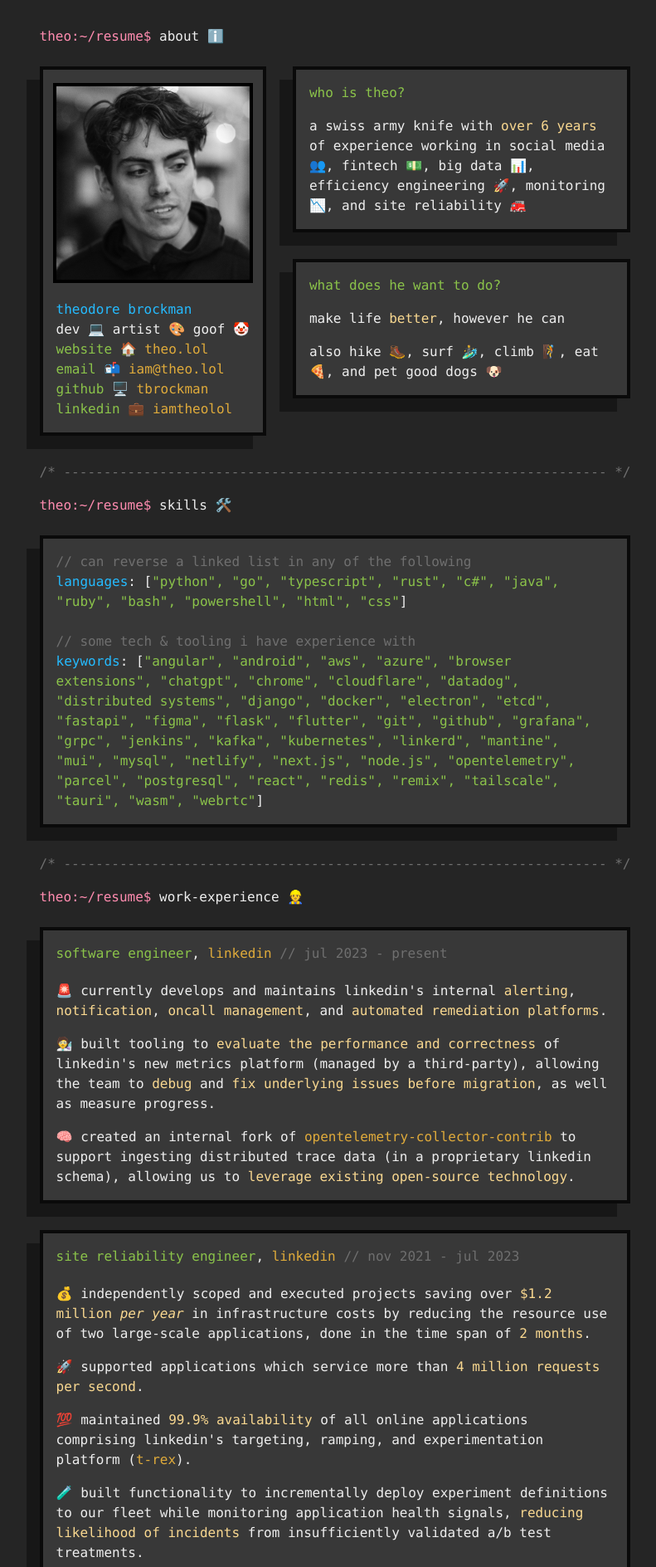
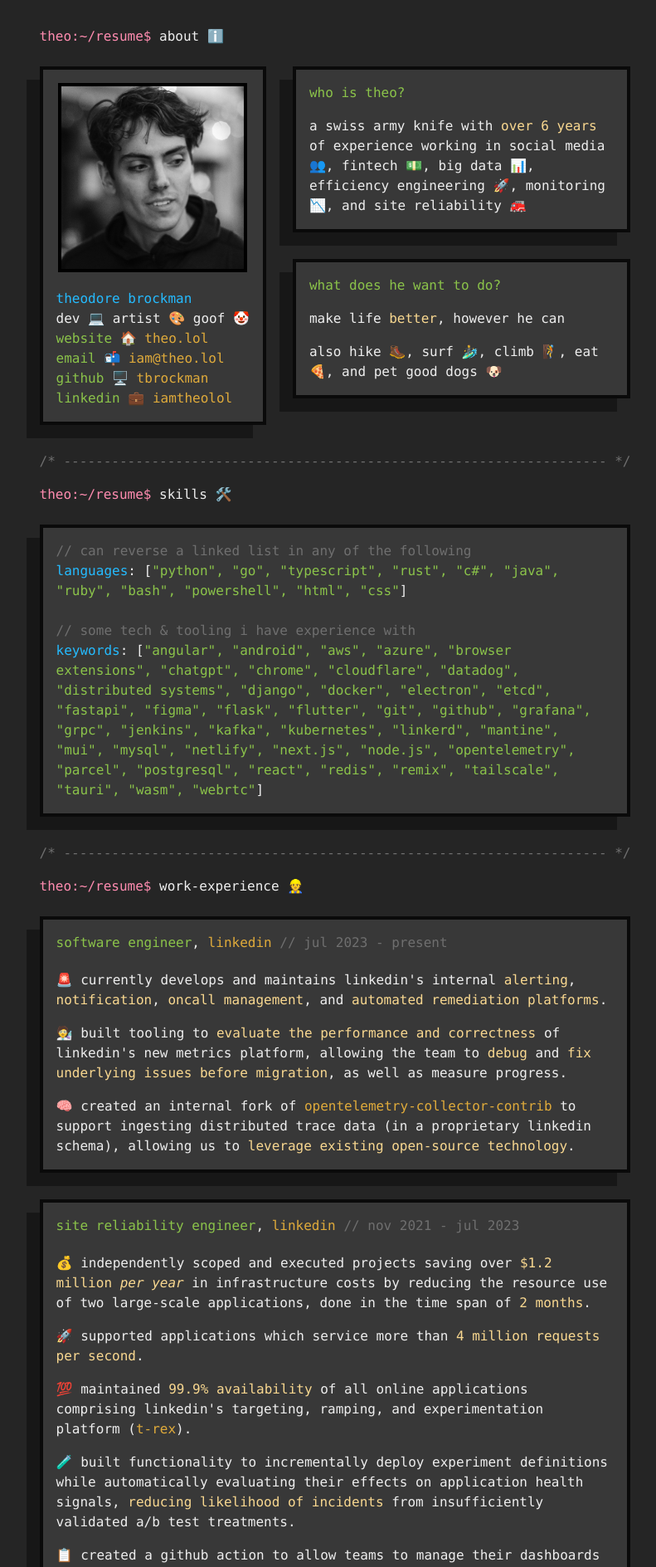
Before and after one commit to tbrockman/tbrockman.github.io, a Jekyll site: the page built from resume.html, in a window 1280 px wide. Shown: the top 1888 px of the page at 83% size, without its empty margins (236-1027 px from the left). Built offline with Jekyll 4.4.1, drawn with Linux system fonts in a browser that asks for light colours; some of the changed text lies outside the part shown.

Commit message:
Changed some wording and styling.

```diff
--- a/_sass/resume.scss
+++ b/_sass/resume.scss
@@ -343,7 +343,7 @@ div.section {
 }
 
 .main-banner>img {
-	width: 100%;
+	width: 220px;
 	border: 4px solid black;
 	margin-bottom: 0.5rem;
 	align-self: center;
--- a/resume.html
+++ b/resume.html
@@ -135,8 +135,7 @@ layout: resume
 						<p>
 							🧑‍🔬 Built tooling to <span class='light-gold'>evaluate the performance and
 								correctness</span> of
-							LinkedIn's new metrics platform (managed by a third-party), allowing the team to <span
-								class='light-gold'>debug</span>
+							LinkedIn's new metrics platform, allowing the team to <span class='light-gold'>debug</span>
 							and <span class='light-gold'>fix underlying
 								issues before migration</span>, as well as measure progress.
 						</p>
@@ -178,14 +177,14 @@ layout: resume
 								href="https://engineering.linkedin.com/teams/data/analytics-platform-apps/data-applications/t-rex">T-REX</a>).
 						</p>
 						<p>
-							🧪 Built functionality to incrementally deploy experiment definitions to our fleet while
-							monitoring application health signals,
+							🧪 Built functionality to incrementally deploy experiment definitions while
+							automatically evaluating their effects on application health signals,
 							<span class='light-gold'>reducing likelihood of incidents</span> from insufficiently
 							validated A/B test treatments.
 						</p>
 						<p>
-							📋 Created a GitHub Action to allow teams to manage their monitoring and alerting
-							infrastructure as code, facilitating <span class='light-gold'>better alerting practices
+							📋 Created a GitHub Action to allow teams to manage their dashboards and alerts as code,
+							facilitating <span class='light-gold'>better alerting practices
 								through code-review</span> as well as providing
 							discoverable examples to be leveraged by others, improving oncall
 							quality-of-life.
```
Also changed, not shown: other parts of resume.html (+3 -3 lines).
